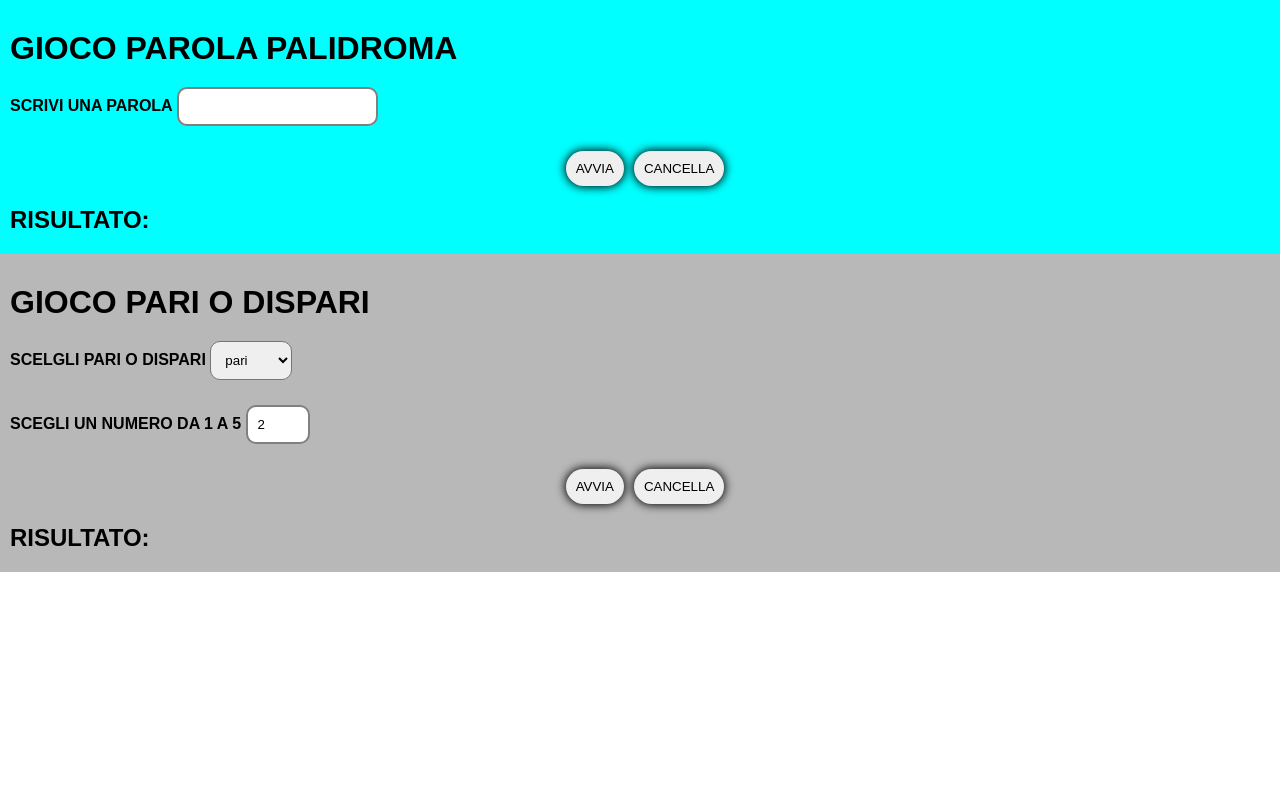
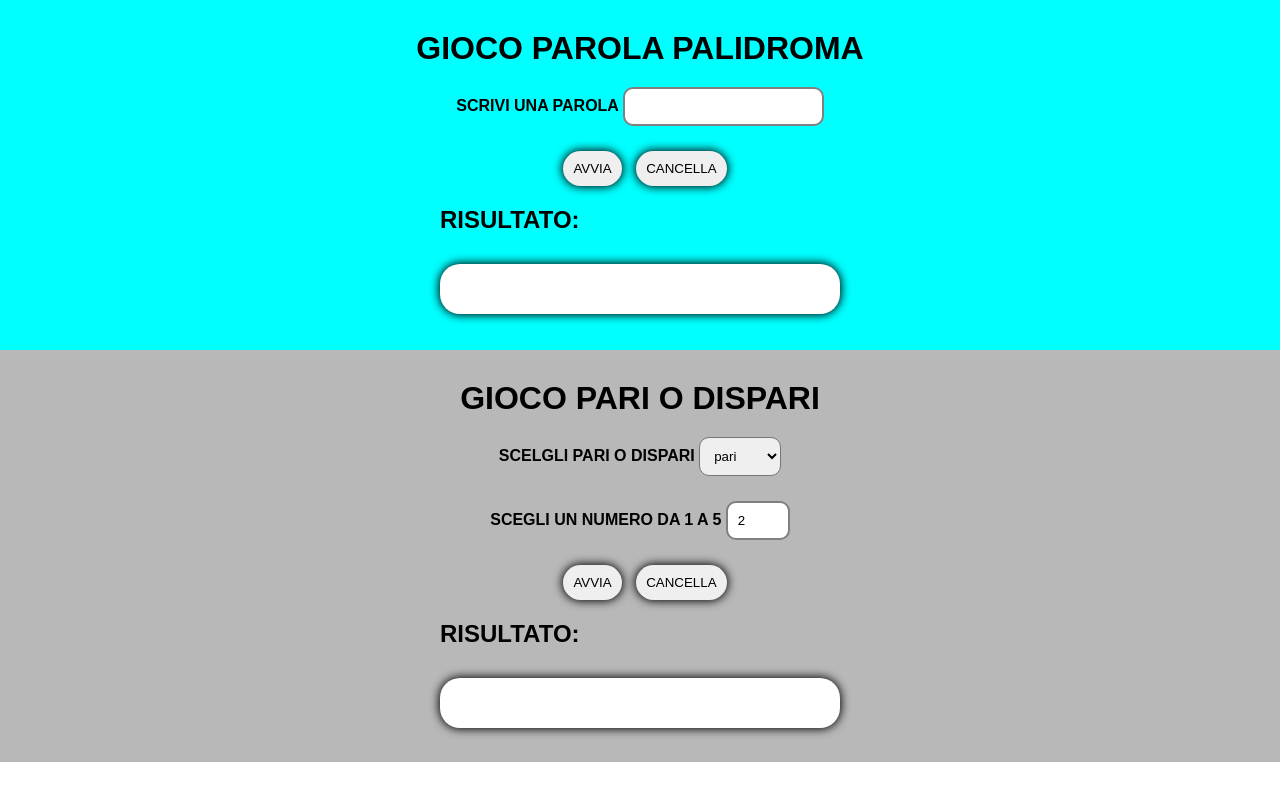
Before and after one commit to Salvo170586SP/js-paliedispari, a plain HTML site: page index.html in a window 1280 px wide. Drawn offline with Linux system fonts and the light colour scheme.

Commit message:
fixed style css

```diff
--- a/css/style.css
+++ b/css/style.css
@@ -32,7 +32,8 @@ select{
 
 .dsp{
     display: flex;
-    justify-content: center;
+    flex-direction: column;
+   align-items: center;
 }
 
 label{
@@ -54,12 +55,25 @@ button{
     cursor: pointer;
 }
 
+span{
+    display: inline-block;
+    background-color: white;
+    width: 400px;
+    height: 50px;
+    border-radius: 20px;
+    box-shadow: 0 0 10px 1px black;
+    margin: 20px 0;
+    padding-left: 20px;
+    line-height: 50px;
+}
+
 /* box game */
 
 .box-pal,
 .box-pd
 {
     padding: 10px;
+    min-height: 350px;
 }
 
 .bg-grey{
--- a/index.html
+++ b/index.html
@@ -10,21 +10,24 @@
 </head>
 
 <body>
-    <div class="box-pal bg-aqua">
+    <div class="box-pal bg-aqua dsp">
         <h1>GIOCO PAROLA PALIDROMA</h1>
-        <div class="mrg">
+        <div class="mrg ">
             <label for="">SCRIVI UNA PAROLA</label>
             <input type="text" id="input-text">
         </div>
-        <div class="dsp">
+        <div class="">
             <button type="button" id="added">AVVIA</button>
             <button type="button" id="reset">CANCELLA</button>
         </div>
-        <h2>RISULTATO: <span id="result"></span></h2>
+        <div>
+            <h2>RISULTATO:</h2>
+            <span id="result"></span>
+        </div>
     </div>
 
 
-    <div class="box-pd bg-grey">
+    <div class="box-pd bg-grey dsp">
         <h1>GIOCO PARI O DISPARI</h1>
         <div class="mrg">
             <label for="">SCELGLI PARI O DISPARI</label>
@@ -37,11 +40,14 @@
             <label for="">SCEGLI UN NUMERO DA 1 A 5</label>
             <input type="number" id="input-number" min="1" max="5" value="2">
         </div>
-        <div class="dsp">
+        <div class="">
             <button type="button" id="calculate">AVVIA</button>
             <button type="button" id="delete">CANCELLA</button>
         </div>
-        <h2>RISULTATO: <span id="placeholder"></span></h2>
+        <div>
+            <h2>RISULTATO:</h2>
+            <span id="placeholder"></span>
+        </div>
     </div>
 
 
```
